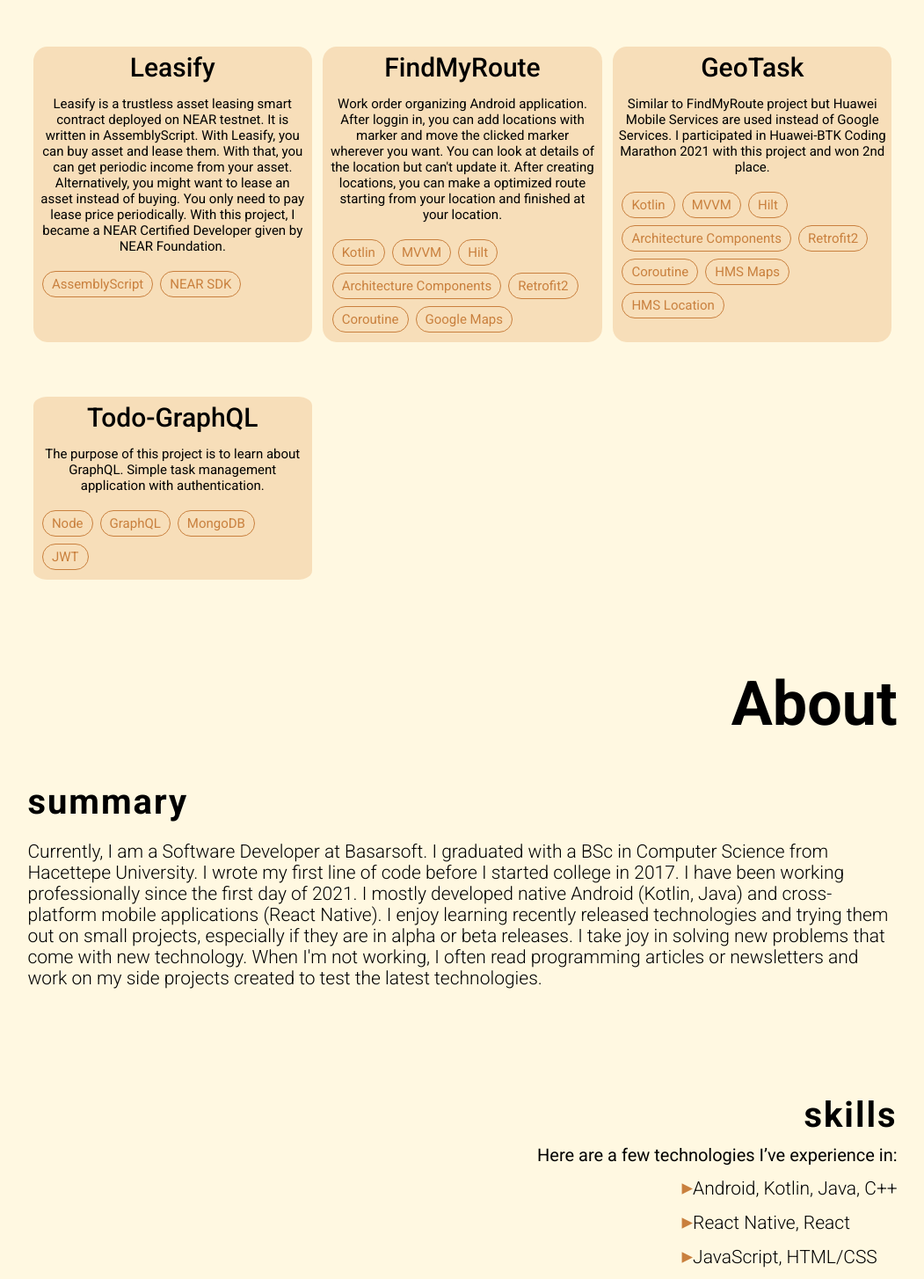
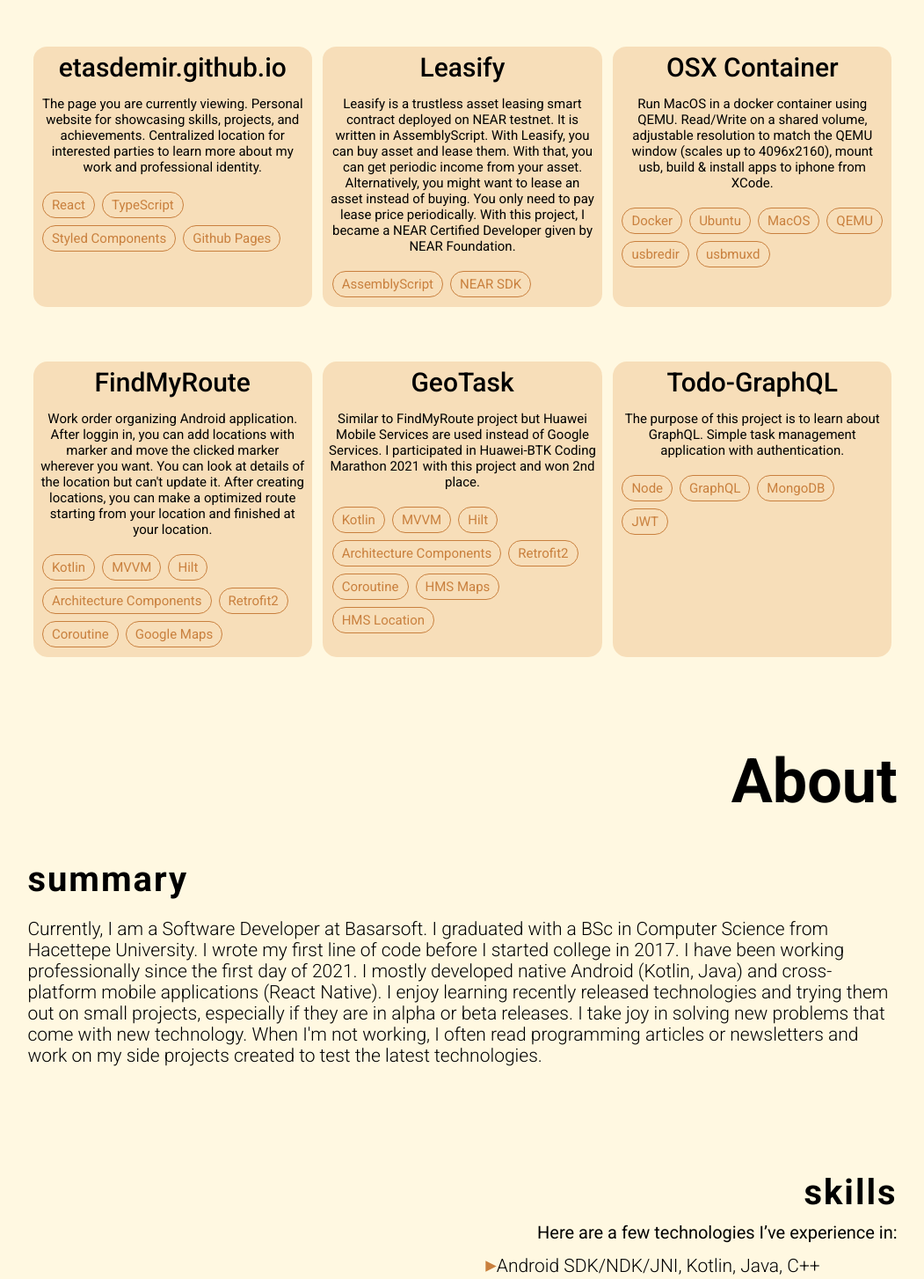
Before and after one commit to etasdemir/etasdemir.github.io, a React (Create React App) app: page / in a window 1280 px wide. Shown: the part 3596-5050 px from the top of the page at 88% size, without its empty margins (79-1130 px from the left). Built offline with nearby package versions, Linux system fonts and the light colour scheme.

Commit message:
update projects and cv

```diff
--- a/src/shared/Constants.ts
+++ b/src/shared/Constants.ts
@@ -6,7 +6,7 @@
 
 export const GITHUB_URL = "https://github.com/etasdemir";
 
-export const RESUME_URL = "https://docs.google.com/viewer?url=https://raw.githubusercontent.com/etasdemir/etasdemir.github.io/main/src/assets/cv.pdf";
+export const RESUME_URL = "https://drive.google.com/file/d/1utnhE44UJ9fFdNJE5G7rxd1PnFjHo6WL/view?usp=sharing";
 
 const size = {
   mobileS: '320px',
@@ -42,9 +42,9 @@
     subtitle: "Here are a few technologies I’ve experience in:",
     type: "element",
     descriptions: [
-      "Android, Kotlin, Java, C++",
-      "React Native, React",
-      "JavaScript, HTML/CSS"
+      "Android SDK/NDK/JNI, Kotlin, Java, C++",
+      "React Native, React, JavaScript, TypeScript",
+      "Git, REST, HTTP, Jira, Docker, Linux, Shell, Gitlab CI"
     ],
   },
   {
@@ -147,6 +147,7 @@
       "Dagger2",
       "Architecture Components",
       "Retrofit2",
+      "Gson",
       "Coroutine"
     ],
     image: "albedo-collage.webp"
@@ -166,12 +167,36 @@
     playStoreLink: "https://play.google.com/store/apps/details?id=com.elacqua.gpacademic",
   },
   {
+    title: "etasdemir.github.io",
+    description: "The page you are currently viewing. Personal website for showcasing skills, projects, and achievements. Centralized location for interested parties to learn more about my work and professional identity.",
+    url: "https://github.com/etasdemir/etasdemir.github.io",
+    techStack: [
+      "React",
+      "TypeScript",
+      "Styled Components",
+      "Github Pages"
+    ],
+  },
+  {
     title: "Leasify",
     description: "Leasify is a trustless asset leasing smart contract deployed on NEAR testnet. It is written in AssemblyScript. With Leasify, you can buy asset and lease them. With that, you can get periodic income from your asset. Alternatively, you might want to lease an asset instead of buying. You only need to pay lease price periodically. With this project, I became a NEAR Certified Developer given by NEAR Foundation.",
     url: "https://github.com/etasdemir/leasify",
     techStack: [
       "AssemblyScript",
       "NEAR SDK"
+    ],
+  },
+  {
+    title: "OSX Container",
+    description: "Run MacOS in a docker container using QEMU. Read/Write on a shared volume, adjustable resolution to match the QEMU window (scales up to 4096x2160), mount usb, build & install apps to iphone from XCode.",
+    url: "https://github.com/etasdemir/osx-container",
+    techStack: [
+      "Docker",
+      "Ubuntu",
+      "MacOS",
+      "QEMU",
+      "usbredir",
+      "usbmuxd"
     ],
   },
   {
```
Also changed, not shown: 2 other files (tests, documents, lock files or other folders).
